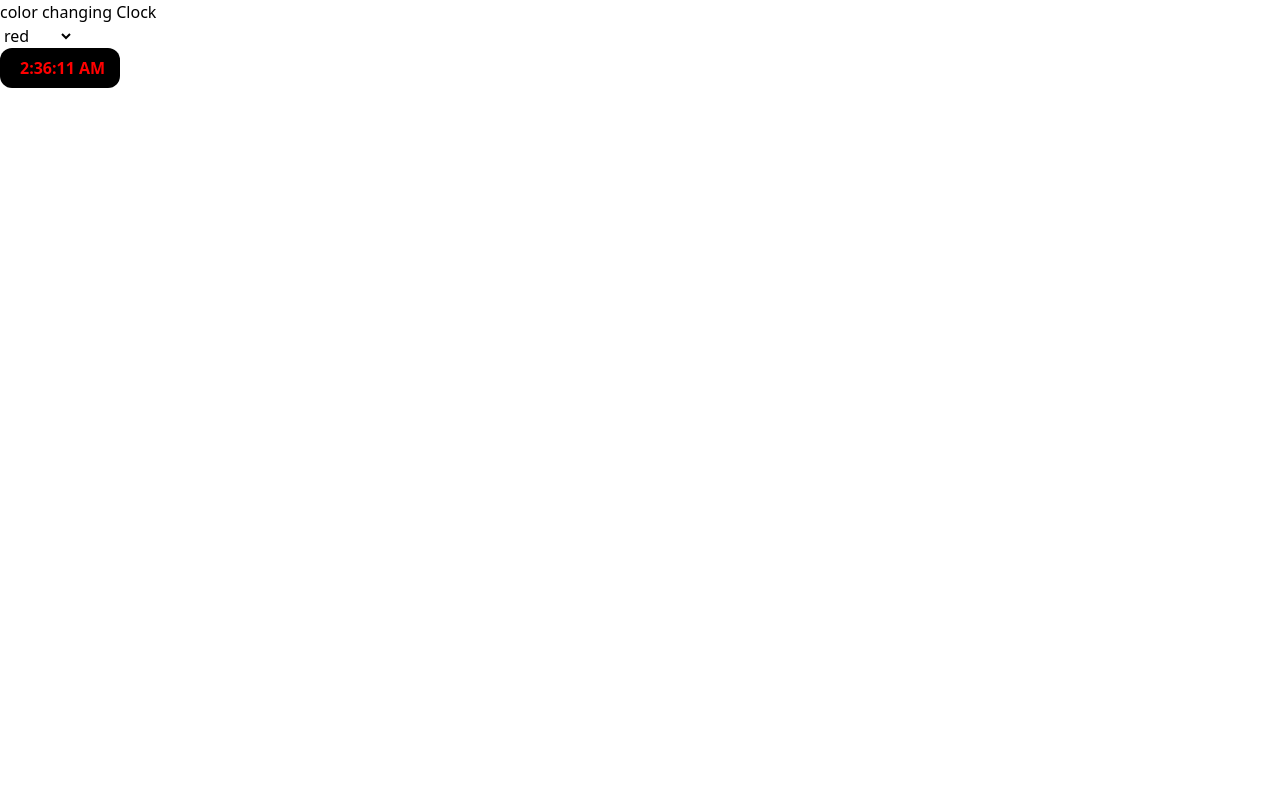
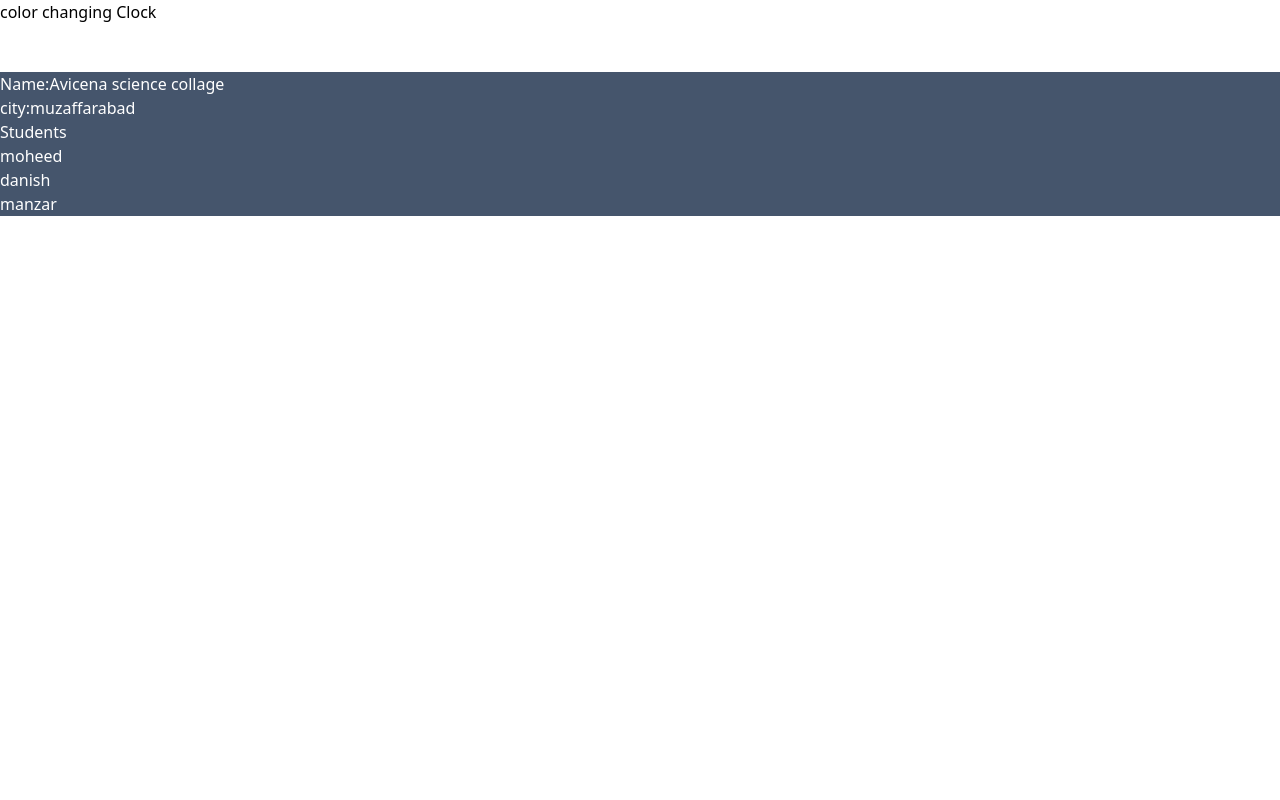
Before and after one commit to Moheed-Dar/React-19, a React (Vite) app: page / in a window 1280 px wide. Shown: the top 800 px of the page. Built offline with nearby package versions, Linux system fonts and the light colour scheme.

Commit message:
nesting loop in array with react states in 19

```diff
--- a/src/App.jsx
+++ b/src/App.jsx
@@ -2,19 +2,72 @@ import { useState } from "react";
 import User from "./User";
 
 function App() {
-  const [color, setColor] = useState("red")
-
+  const collageData = [
+    {
+      name: "Avicena science collage ",
+      city: "muzaffarabad",
+      student: [
+        { name: "moheed" },
+        { name: "danish" },
+        { name: "manzar" }
+      ]
+    },
+    {
+      name: "Avicena science collage ",
+      city: "muzaffarabad",
+      student: [
+        { name: "moheed" },
+        { name: "danish" },
+        { name: "manzar" }
+      ]
+    },
+    {
+      name: "Avicena science collage ",
+      city: "muzaffarabad",
+      student: [
+        { name: "moheed" },
+        { name: "danish" },
+        { name: "manzar" }
+      ]
+    },
+    {
+      name: "Avicena science collage ",
+      city: "muzaffarabad",
+      student: [
+        { name: "moheed" },
+        { name: "danish" },
+        { name: "manzar" }
+      ]
+    }
+  ]
   return (
     <>
-    <h1>color changing Clock </h1>
-    <select onChange={(e)=>setColor(e.target.value)} >
-      <option value="red" >red</option>
-      <option value="blue" >blue</option>
-      <option value="orange" >orange</option>
-      <option value="green" >green</option>
-
-    </select>
-     <User color={color} />
+      <h1>color changing Clock </h1>
+      <br /><br />
+      {
+        collageData.map((collage, ind) => (
+          <div key={ind} className="h-screen" >
+            <ul className=" w-auto bg-slate-600 text-white  " >
+              <li>
+                Name:{collage.name}
+              </li>
+              <li>
+                city:{collage.city}
+              </li>
+              <li>
+                <h1>Students</h1>
+                {
+                  collage.student.map((student, indo) => (
+                    <ul key={indo}>
+                      <li>  {student.name}   </li>
+                    </ul>
+                  ))
+                }
+              </li>
+            </ul>
+          </div>
+        ))
+      }
     </>
   );
 }
--- a/src/User.jsx
+++ b/src/User.jsx
@@ -1,16 +1,9 @@
-import { useEffect, useState } from 'react'
+import { useState} from 'react'
+function User() {
 
-function User({color}) {
-    const [time, setTime] = useState(0);
-
-    useEffect(() => {
-        setInterval(() => {
-            setTime(new Date().toLocaleTimeString());
-        }, 1000);
-    }, [])
     return (
         <div  >
-            <h1  style={{color:color}} className='bg-black font-bold  w-30 p-2 rounded-xl ps-5 ' >{time}</h1>
+
         </div>
     )
 }
```
